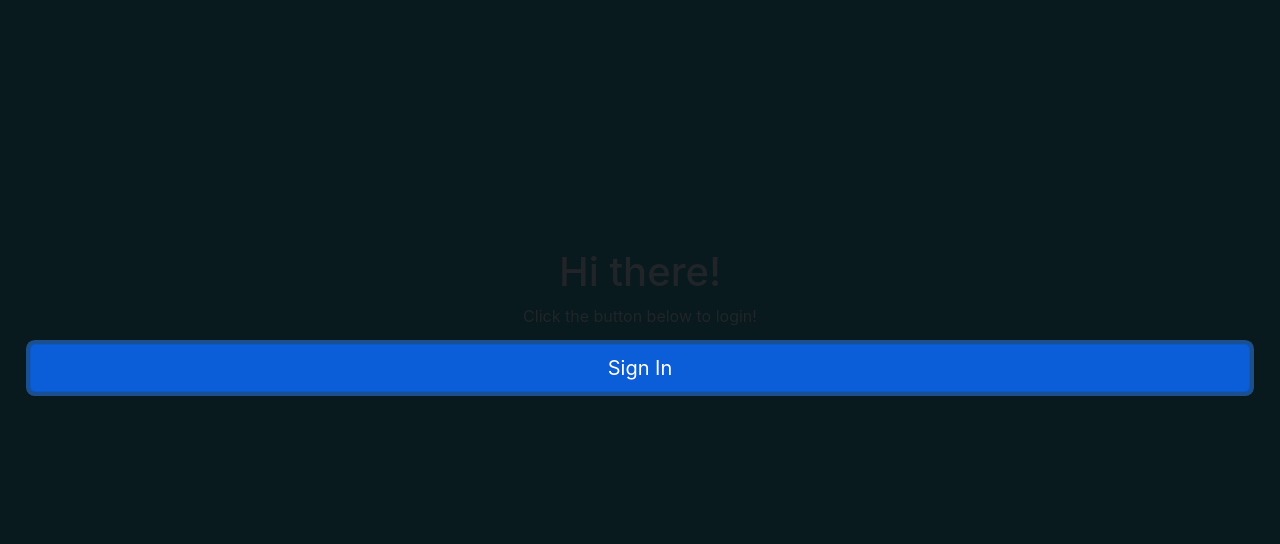
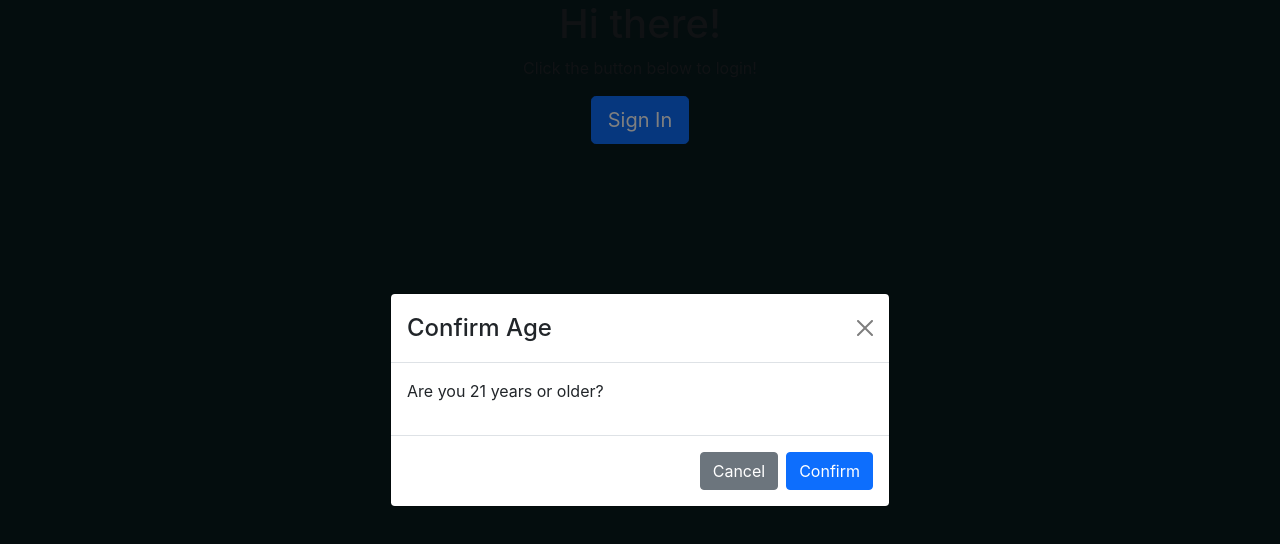
Before and after one commit to ahammer1/BE--Margarita-Tracker, a Next.js app: page /event/new in a window 1280 px wide. Both pictures are taken after a click on the button "Sign In". Shown: the top 544 px of the page. Built offline with nearby package versions, Linux system fonts and the light colour scheme; no server answers.

Commit message:
some styling

```diff
--- /dev/null
+++ b/components/AgeConfirmation.js
@@ -0,0 +1,30 @@
+import React from 'react';
+import PropTypes from 'prop-types';
+import { Modal, Button } from 'react-bootstrap';
+
+const AgeConfirmationModal = ({ show, onHide, onConfirm }) => (
+  <Modal show={show} onHide={onHide} centered>
+    <Modal.Header closeButton>
+      <Modal.Title>Confirm Age</Modal.Title>
+    </Modal.Header>
+    <Modal.Body>
+      <p>Are you 21 years or older?</p>
+    </Modal.Body>
+    <Modal.Footer>
+      <Button variant="secondary" onClick={onHide}>
+        Cancel
+      </Button>
+      <Button variant="primary" onClick={onConfirm}>
+        Confirm
+      </Button>
+    </Modal.Footer>
+  </Modal>
+);
+
+AgeConfirmationModal.propTypes = {
+  show: PropTypes.bool.isRequired,
+  onHide: PropTypes.func.isRequired,
+  onConfirm: PropTypes.func.isRequired,
+};
+
+export default AgeConfirmationModal;
--- a/components/Forms/EventForm.js
+++ b/components/Forms/EventForm.js
@@ -4,7 +4,7 @@ import PropTypes from 'prop-types';
 import FloatingLabel from 'react-bootstrap/FloatingLabel';
 import Form from 'react-bootstrap/Form';
 import { Button } from 'react-bootstrap';
-// import { useAuth } from '../../utils/context/authContext';
+import { useAuth } from '../../utils/context/authContext';
 import { createEvents, updateEvent } from '../../api/eventData';
 
 const initialState = {
@@ -18,6 +18,7 @@ const initialState = {
 function EventForm({ obj }) {
   const [formInput, setFormInput] = useState(initialState);
   const router = useRouter();
+  const { user } = useAuth();
 
   useEffect(() => {
     if (obj.id) {
@@ -38,7 +39,7 @@ function EventForm({ obj }) {
     if (obj.id) {
       updateEvent(formInput).then(() => router.push(`/event/${obj.id}`));
     } else {
-      const payload = { ...formInput };
+      const payload = { ...formInput, UserId: user.uid };
       createEvents(payload).then(({ name }) => {
         const patchPayload = { id: name };
         updateEvent(patchPayload).then(() => {
--- a/components/Forms/RecipeForm.js
+++ b/components/Forms/RecipeForm.js
@@ -4,6 +4,7 @@ import PropTypes from 'prop-types';
 import FloatingLabel from 'react-bootstrap/FloatingLabel';
 import Form from 'react-bootstrap/Form';
 import { Button } from 'react-bootstrap';
+import { useAuth } from '../../utils/context/authContext';
 import { createRecipes, updateRecipe } from '../../api/recipeData';
 
 const initialState = {
@@ -17,6 +18,7 @@ const initialState = {
 function RecipeForm({ obj }) {
   const [formInput, setFormInput] = useState(initialState);
   const router = useRouter();
+  const { user } = useAuth();
 
   useEffect(() => {
     if (obj.id) {
@@ -37,7 +39,7 @@ function RecipeForm({ obj }) {
     if (obj.id) {
       updateRecipe(formInput).then(() => router.push(`/recipe/${obj.id}`));
     } else {
-      const payload = { ...formInput };
+      const payload = { ...formInput, UserId: user.uid };
       createRecipes(payload).then(({ name }) => {
         const patchPayload = { id: name };
         updateRecipe(patchPayload).then(() => {
--- a/components/Signin.js
+++ b/components/Signin.js
@@ -1,27 +1,41 @@
-import React from 'react';
+import React, { useState } from 'react';
 import { Button } from 'react-bootstrap';
 import { signIn } from '../utils/auth';
+import AgeConfirmationModal from './AgeConfirmation';
 
 function Signin() {
+  const [showConfirmationModal, setShowConfirmationModal] = useState(false);
+
+  const handleSignInClick = () => {
+    // Show the confirmation modal
+    setShowConfirmationModal(true);
+  };
+
+  const handleConfirmation = () => {
+    // Close the confirmation modal and proceed with sign-in logic
+    setShowConfirmationModal(false);
+    signIn();
+  };
+
+  const handleModalClose = () => {
+    // Close the confirmation modal without proceeding with sign-in
+    setShowConfirmationModal(false);
+  };
+
   return (
-    <div
-      className="text-center d-flex flex-column justify-content-center align-content-center"
-      style={{
-        height: '90vh',
-        padding: '30px',
-        margin: '0 auto',
-        zIndex: 1,
-        minHeight: '25rem',
-        width: '100%',
-        minWidth: '30rem',
-        paddingBlock: '0 5rem',
-      }}
-    >
+    <div className="text-center d-flex flex-column justify-content-center align-items-center">
       <h1>Hi there!</h1>
       <p>Click the button below to login!</p>
-      <Button type="button" size="lg" className="copy-btn" onClick={signIn}>
+      <Button type="button" size="lg" className="copy-btn" onClick={handleSignInClick}>
         Sign In
       </Button>
+
+      {/* Age Confirmation Modal */}
+      <AgeConfirmationModal
+        show={showConfirmationModal}
+        onHide={handleModalClose}
+        onConfirm={handleConfirmation}
+      />
     </div>
   );
 }
--- a/utils/auth.js
+++ b/utils/auth.js
@@ -3,21 +3,24 @@ import 'firebase/auth';
 // import { clientCredentials } from './client';
 
 const dbUrl = 'https://localhost:7027';
-const checkUser = async (uid) => {
-  const resp = await fetch(`${dbUrl}/checkuser/${uid}`, {
+
+const checkUser = (uid) => new Promise((resolve, reject) => {
+  fetch(`${dbUrl}/checkuser/${uid}`, {
     method: 'GET',
     headers: {
       'Content-Type': 'application/json',
       Accept: 'application/json',
     },
-  });
-
-  if (resp.status === 404) {
-    return {};
-  }
-
-  return resp.json();
-};
+  })
+    .then((resp) => {
+      if (resp.status === 204) {
+        resolve({});
+      } else {
+        resolve(resp.json());
+      }
+    })
+    .catch(reject);
+});
 
 const registerUser = (userInfo) => new Promise((resolve, reject) => {
   fetch(`${dbUrl}/register`, {
```
